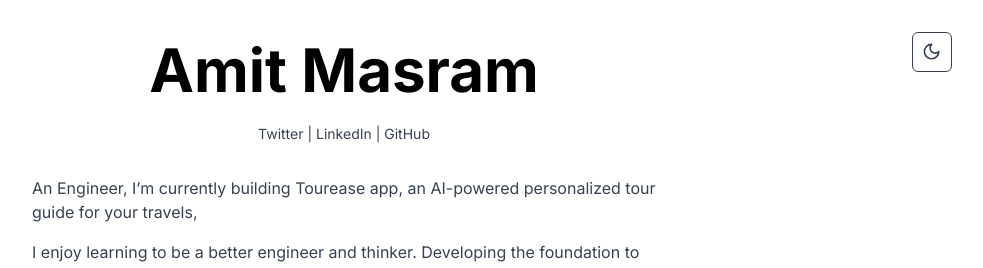
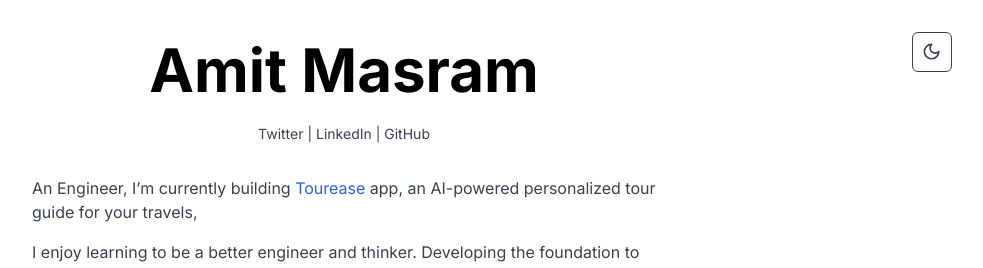
Before and after one commit to iamitmasram/amit-masram-portfolio, a Next.js app: page / in a window 1280 px wide. Shown: the top 268 px of the page, without its empty margins (296-1279 px from the left). Built offline with nearby package versions, Linux system fonts and the light colour scheme.

Commit message:
links added

```diff
--- a/src/app/page.tsx
+++ b/src/app/page.tsx
@@ -40,7 +40,7 @@
   {
     name: "Tourease",
     description: "An AI app providing personalized itineraries and real-time travel recommendations.",
-    link: "#"
+    link: "https://tourease.netlify.app/"
   },
   {
     name: "AI Chatbot",
@@ -99,7 +99,7 @@
 
           <div className="mb-12 space-y-4 text-left">
             <p className="text-m">
-              An Engineer, I’m currently building Tourease app, an AI-powered personalized tour guide for your travels,
+              An Engineer, I’m currently building <a href="https://tourease.netlify.app/" target="_blank" rel="noopener noreferrer" className="text-blue-600 hover:underline">Tourease</a> app, an AI-powered personalized tour guide for your travels,
             </p>
             <p className="text-m">
               I enjoy learning to be a better engineer and thinker. Developing the foundation to build things and understand the world.
```
